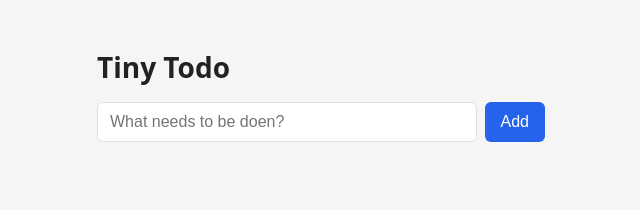
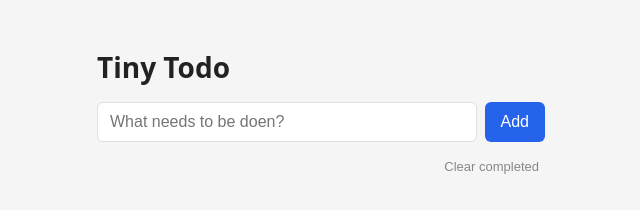
Before and after one commit to dhanush014/tiny-todo, a website built with Vite: page index.html in a window 1280 px wide. Shown: the full height of the page, 319-959 px from the left. Built offline with nearby package versions, Linux system fonts and the light colour scheme.

Commit message:
Add 'Clear completed' button

```diff
--- a/app.js
+++ b/app.js
@@ -7,6 +7,7 @@ let todos = JSON.parse(localStorage.getItem(STORAGE_KEY) || "[]");
 const input = document.getElementById("new-todo-input");
 const addButton = document.getElementById("add-button");
 const list = document.getElementById("todo-list");
+const clearButton = document.getElementById("clear-completed");
 
 function save() {
   localStorage.setItem(STORAGE_KEY, JSON.stringify(todos));
@@ -35,6 +36,12 @@ function deleteTodo(id) {
   render();
 }
 
+function clearCompleted() {
+  todos = todos.filter((t) => t.done);
+  save();
+  render();
+}
+
 function render() {
   list.innerHTML = "";
   for (const todo of todos) {
@@ -54,5 +61,6 @@ function render() {
 }
 
 addButton.addEventListener("click", addTodo);
+clearButton.addEventListener("click", clearCompleted);
 
 render();
--- a/index.html
+++ b/index.html
@@ -15,6 +15,10 @@
         <button id="add-button">Add</button>
       </div>
 
+      <div class="toolbar">
+        <button id="clear-completed">Clear completed</button>
+      </div>
+
       <ul id="todo-list"></ul>
     </main>
 
--- a/style.css
+++ b/style.css
@@ -89,3 +89,22 @@ h1 {
   font-size: 18px;
   cursor: pointer;
 }
+
+.toolbar {
+  display: flex;
+  justify-content: flex-end;
+  margin-bottom: 8px;
+}
+
+#clear-completed {
+  border: none;
+  background: none;
+  color: var(--muted);
+  font-size: 13px;
+  cursor: pointer;
+}
+
+#clear-completed:hover {
+  color: var(--text);
+  text-decoration: underline;
+}
```
